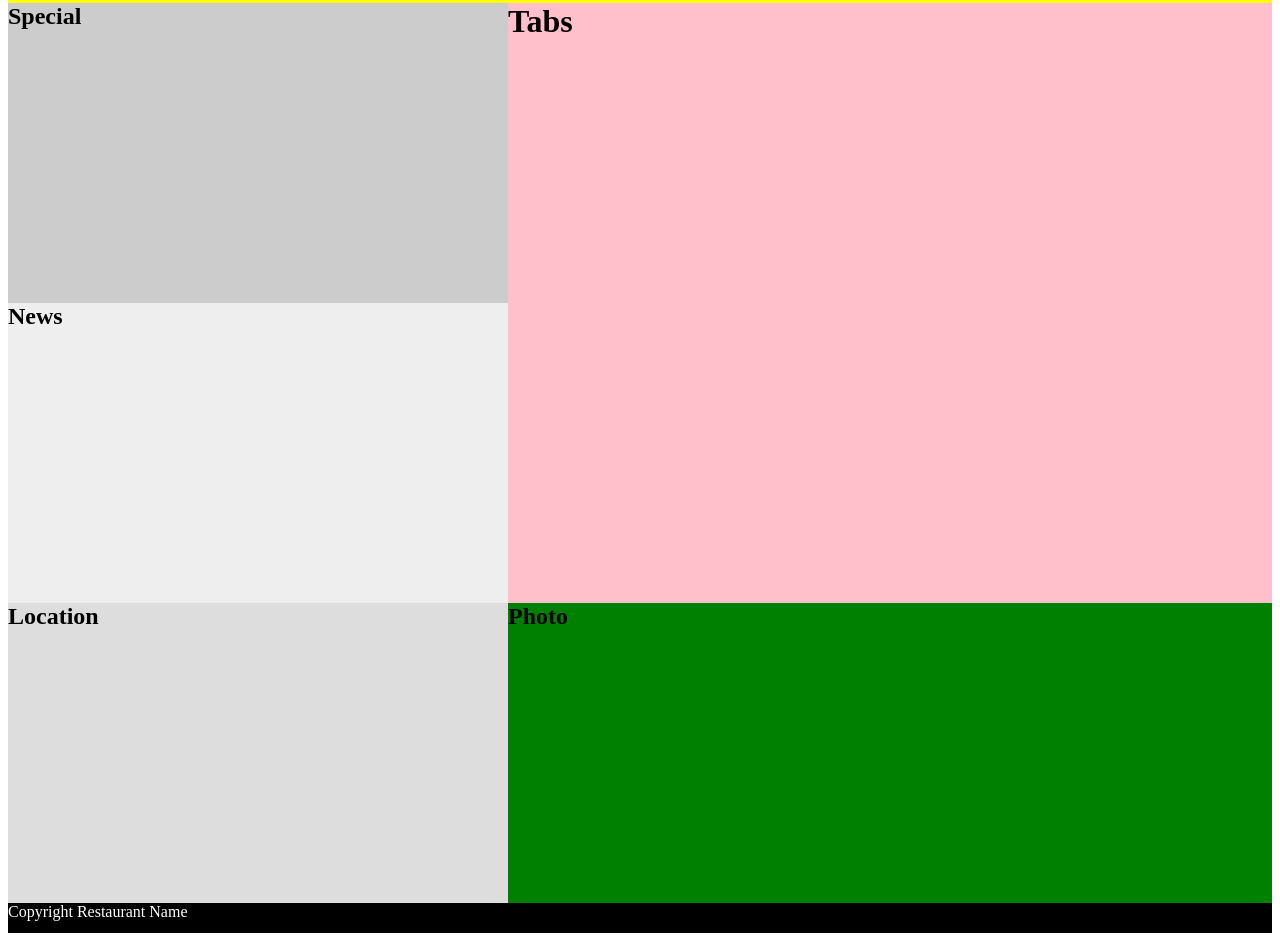
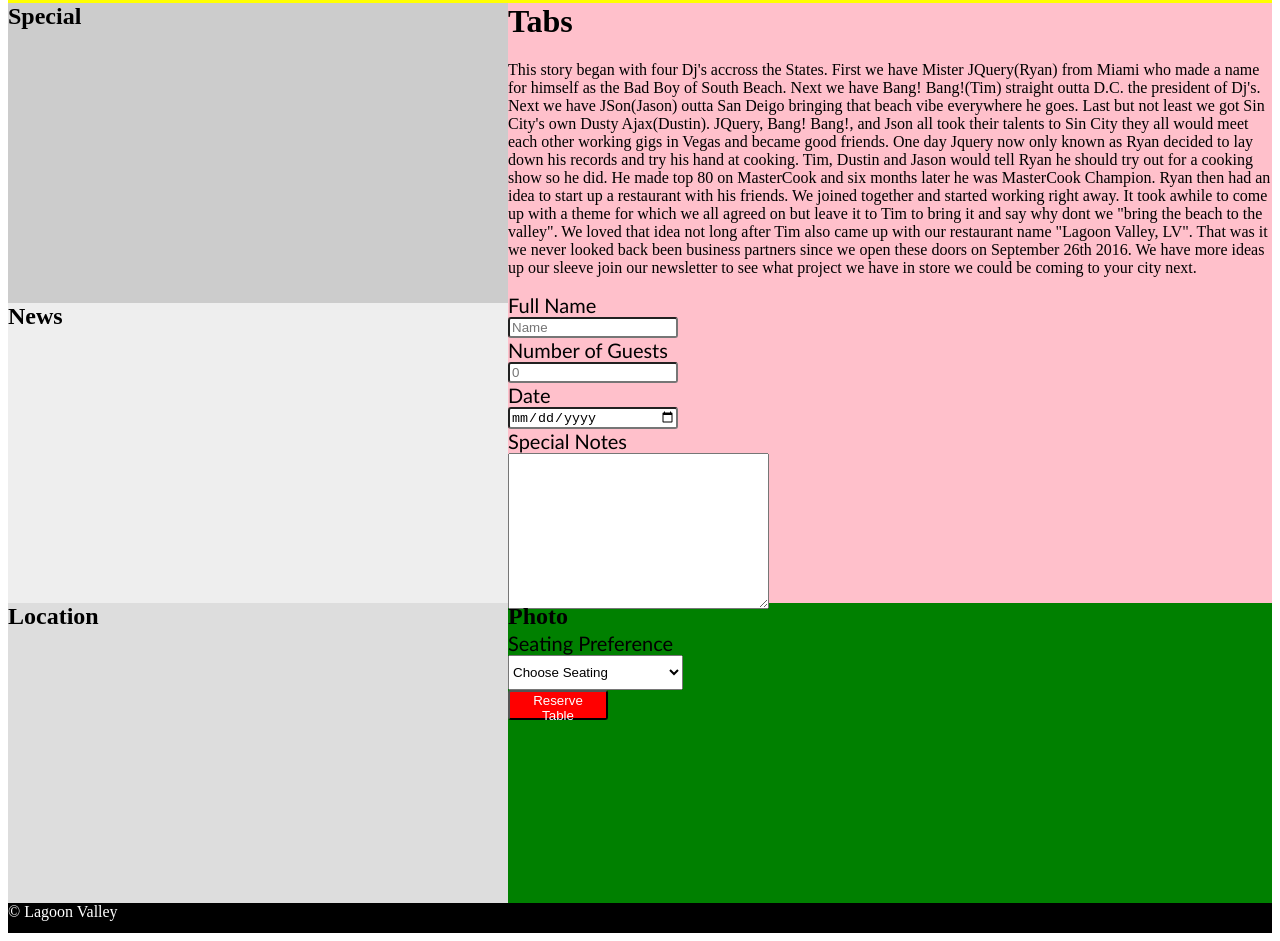
Before and after one commit to Rylee9951/restaurant, a plain HTML site: page index.html in a window 1280 px wide. Shown: the part 847-1788 px from the top of the page. Drawn offline with Linux system fonts and the light colour scheme.

Commit message:
reservation

```diff
--- a/index.html
+++ b/index.html
@@ -33,14 +33,35 @@
 	</div>
 	<div id="column2">
 		<div class="tabs">
+			<div class="about">
 			<h1>Tabs</h1>
+			<p>This story began with four Dj's accross the States. First we have Mister JQuery(Ryan) from Miami who made a name for himself as the Bad Boy of South Beach. Next we have Bang! Bang!(Tim) straight outta D.C. the president of Dj's. Next we have JSon(Jason) outta San Deigo bringing that beach vibe everywhere he goes. Last but not least we got Sin City's own Dusty Ajax(Dustin). JQuery, Bang! Bang!, and Json all took their talents to Sin City they all would meet each other working gigs in Vegas and became good friends. One day Jquery now only known as Ryan decided to lay down his records and try his hand at cooking. Tim, Dustin and Jason would tell Ryan he should try out for a cooking show so he did. He made top 80 on MasterCook and six months later he was MasterCook Champion. Ryan then had an idea to start up a restaurant with his friends. We joined together and started working right away. It took awhile to come up with a theme for which we all agreed on but leave it to Tim to bring it and say why dont we "bring the beach to the valley". We loved that idea not long after Tim also came up with our restaurant name "Lagoon Valley, LV". That was it we never looked back been business partners since we open these doors on September 26th 2016. We have more ideas up our sleeve join our newsletter to see what project we have in store we could be coming to your city next. </p>
+			</div>
+		<div class="reservations">
+			<label class="name">Full Name</label><br>
+			<input type="text" id="name" name="name" placeholder="Name" /><br>
+			<label class="guest">Number of Guests</label><br>
+			<input type="number" id="number" name="number" placeholder="0" /><br>
+			<label class="date">Date</label><br>
+			<input type="date" id="dates" name="dates"><br>
+			<label class="notes">Special Notes</label><br>
+			<form><textarea rows="10" cols="30"></textarea></form><br>
+			<label class="seating">Seating Preference</label><br>
+			<select name="seating" id="preference">
+			  <option value="Choose">Choose Seating</option>
+			  <option value="Choose">Inside</option>
+			  <option value="Choose">Outside</option>
+			  </select><br>
+			  <button>Reserve Table</button>
+
+		</div>
 		</div>
 		<div class="photo">
 			<h2>Photo</h2>
 		</div>
 	</div>
 	<div class="footer">
-		<p>Copyright Restaurant Name</p>
+		<p>&#169; Lagoon Valley</p>
 	</div>
 </div>
 
--- a/style.css
+++ b/style.css
@@ -68,6 +68,32 @@ h2{
 	background-color: pink;
 
 }
+label{
+	font-size: 20px;
+	font-family: "Trebuchet MS", Helvetica, sans-serif;
+
+}
+input{
+	border-radius: 3px;
+	width: 170px;
+
+}
+button{
+	width: 100px;
+	height: 30px;
+	background-color: red;
+	border-radius: 3px;
+	color:white;
+}
+button:hover{
+	background-color: white;
+	color: black;
+}
+select{
+	width: 175px;
+	height: 35px;
+}
+
 .photo{
 	height: 300px;
     background-color: green;
```
